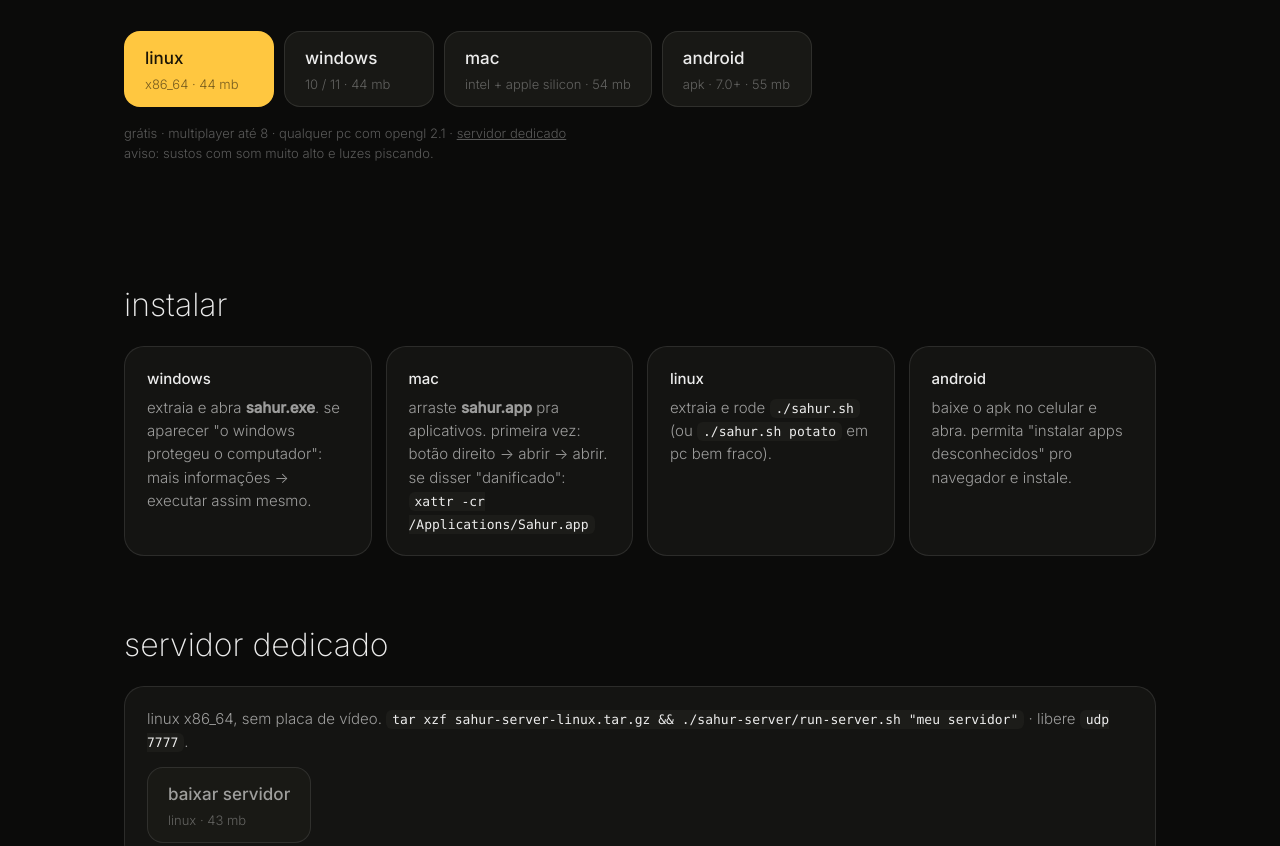
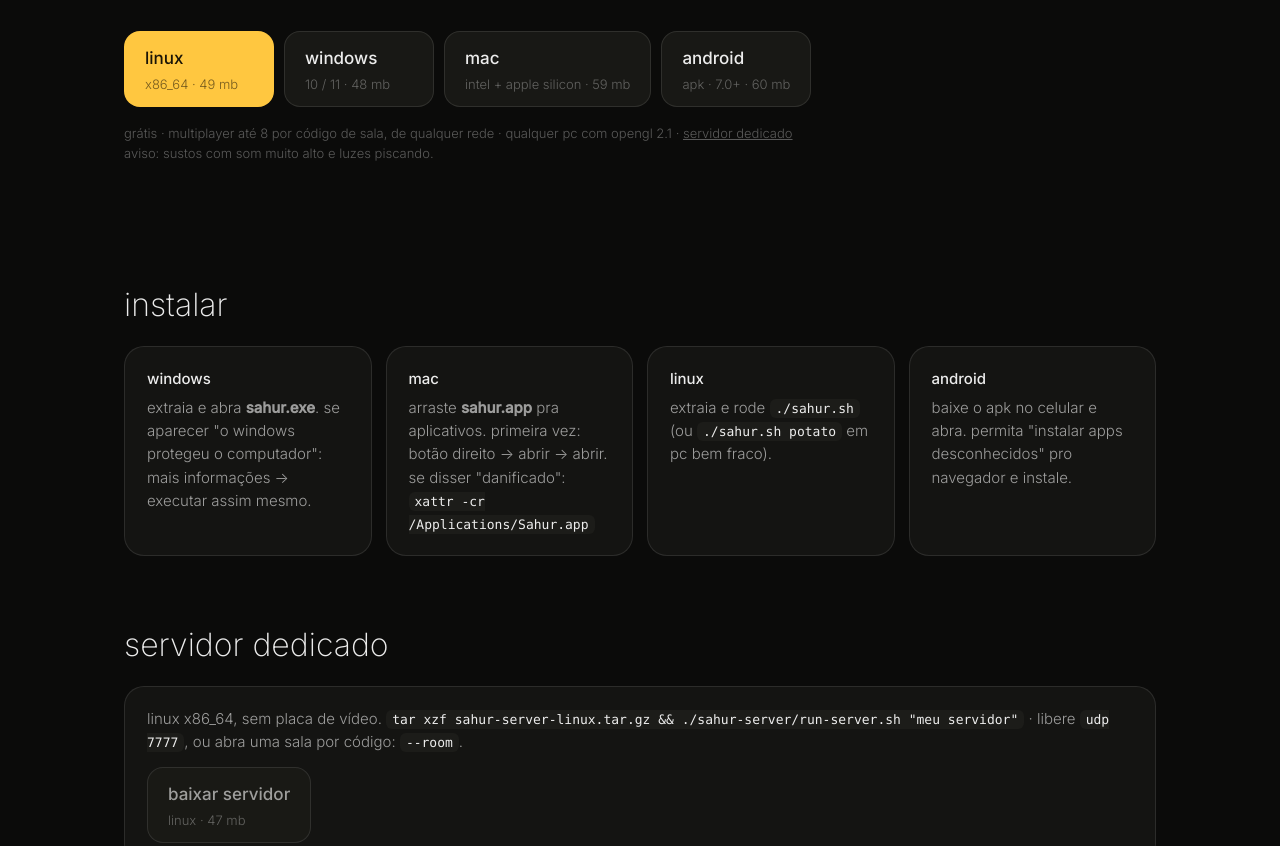
Before and after one commit to autoemfoco123-hash/sahur-, a plain HTML site: page index.html in a window 1280 px wide. Shown: the part 288-1134 px from the top of the page. Drawn offline with Linux system fonts and the light colour scheme.

Commit message:
New build: online rooms by code, bliss made real, waking up
Co-Authored-By: Claude Opus 5.5 <noreply@anthropic.com>
Claude-Session: https://claude.ai/code/session_01FxeAYaRWpVTJFaxnmtmaG6

```diff
--- a/index.html
+++ b/index.html
@@ -63,12 +63,12 @@
   <div class="wrap">
     <h1>sahur</h1>
     <div class="dl" id="dl">
-      <a class="btn" data-os="windows" href="sahur-windows.zip"><b>windows</b><span>10 / 11 · 44 mb</span></a>
-      <a class="btn" data-os="mac" href="sahur-mac.zip"><b>mac</b><span>intel + apple silicon · 54 mb</span></a>
-      <a class="btn" data-os="linux" href="sahur-linux.tar.gz"><b>linux</b><span>x86_64 · 44 mb</span></a>
-      <a class="btn" data-os="android" href="sahur-android.apk"><b>android</b><span>apk · 7.0+ · 55 mb</span></a>
+      <a class="btn" data-os="windows" href="sahur-windows.zip"><b>windows</b><span>10 / 11 · 48 mb</span></a>
+      <a class="btn" data-os="mac" href="sahur-mac.zip"><b>mac</b><span>intel + apple silicon · 59 mb</span></a>
+      <a class="btn" data-os="linux" href="sahur-linux.tar.gz"><b>linux</b><span>x86_64 · 49 mb</span></a>
+      <a class="btn" data-os="android" href="sahur-android.apk"><b>android</b><span>apk · 7.0+ · 60 mb</span></a>
     </div>
-    <p class="note">grátis · multiplayer até 8 · qualquer pc com opengl 2.1 · <a href="#servidor">servidor dedicado</a><br>aviso: sustos com som muito alto e luzes piscando.</p>
+    <p class="note">grátis · multiplayer até 8 por código de sala, de qualquer rede · qualquer pc com opengl 2.1 · <a href="#servidor">servidor dedicado</a><br>aviso: sustos com som muito alto e luzes piscando.</p>
   </div>
 </header>
 
@@ -86,8 +86,8 @@
   <section id="servidor">
     <h2>servidor dedicado</h2>
     <div class="card">
-      <p>linux x86_64, sem placa de vídeo. <code>tar xzf sahur-server-linux.tar.gz && ./sahur-server/run-server.sh "meu servidor"</code> · libere <code>udp 7777</code>.</p>
-      <p style="margin-top:14px"><a class="btn" href="sahur-server-linux.tar.gz" style="display:inline-flex"><b>baixar servidor</b><span>linux · 43 mb</span></a></p>
+      <p>linux x86_64, sem placa de vídeo. <code>tar xzf sahur-server-linux.tar.gz && ./sahur-server/run-server.sh "meu servidor"</code> · libere <code>udp 7777</code>, ou abra uma sala por código: <code>--room</code>.</p>
+      <p style="margin-top:14px"><a class="btn" href="sahur-server-linux.tar.gz" style="display:inline-flex"><b>baixar servidor</b><span>linux · 47 mb</span></a></p>
     </div>
   </section>
 </main>
```
Also changed, not shown: SHA256SUMS.txt, 5 other files.
